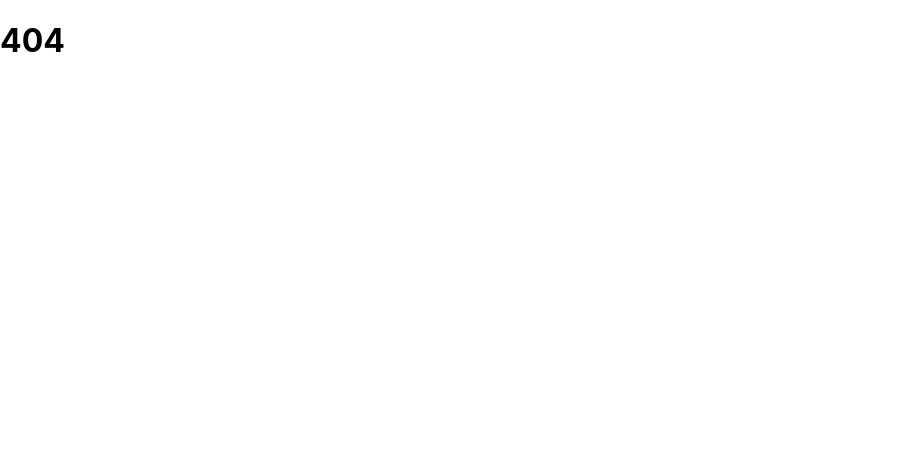
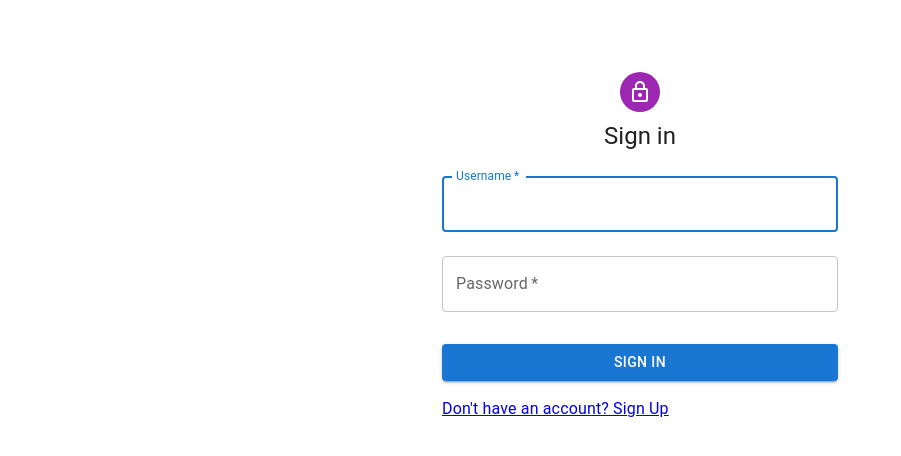
Before and after one commit to navdeepsta/quickart, a React (Create React App) app: page /signin in a window 1280 px wide. Shown: the top 456 px of the page, without its empty margins (0-901 px from the left). Built offline with nearby package versions, Linux system fonts and the light colour scheme.

Commit message:
refactor: add mui SignIn for user login

```diff
--- a/src/App.js
+++ b/src/App.js
@@ -1,5 +1,5 @@
 import Main from "./components/Main";
-import Login from "./components/Authentication/Login";
+import SignIn from "./components/Authentication/SignIn";
 import SignUp from "./components/Authentication/SignUp";
 import Cart from "./components/Cart";
 
@@ -16,7 +16,7 @@ const router = createBrowserRouter(
     <>
       <Route path="/" element={<Main />}></Route>
       <Route path="/products" element={<Main />} />
-      <Route path="/login" element={<Login />}/>
+      <Route path="/signin" element={<SignIn />}/>
       <Route path="/signup" element={<SignUp />}/>
       <Route path="/cart" element={<Cart />}/>
       <Route path="*" element={<h1>404</h1>}></Route>
--- a/src/components/Authentication/Login/Login.css
+++ /dev/null
@@ -1,41 +0,0 @@
-.login-container {
-    font-family: Arial, sans-serif;
-    background-color: #f4f4f4;
-    margin: 0;
-    padding: 0;
-    display: flex;
-    justify-content: center;
-    align-items: center;
-    height: 100vh;
-}
-
-.login-container .form-group {
-    margin-bottom: 15px;
-}
-
-label {
-    display: block;
-    font-weight: bold;
-    margin-bottom: 5px;
-}
-
-.login-container input {
-    width: 100%;
-    padding: 8px;
-    box-sizing: border-box;
-    border: 1px solid #ccc;
-    border-radius: 4px;
-}
-
-button.login, button.register {
-    background-color: #4caf50;
-    color: #fff;
-    padding: 10px;
-    border: none;
-    border-radius: 4px;
-    cursor: pointer;
-}
-
-button.register {
-    margin-left: 5px;
-}
--- a/src/components/Authentication/Login/index.js
+++ /dev/null
@@ -1,102 +0,0 @@
-import React, { useState, useEffect } from "react";
-import { useLocation, useNavigate, Link } from "react-router-dom";
-import Profile from "../../Profile";
-import usersData from "./users.json";
-import "./Login.css";
-
-export default function Login() {
-  const [username, setUsername] = useState("");
-  const [password, setPassword] = useState("");
-  const [loggedIn, setLoggedIn] = useState(false);
-  const [user, setUser] = useState({});
-  const { state } = useLocation();
-  const navigate = useNavigate();
-
-  useEffect(() => {
-    if (state) {
-      setLoggedIn(true);
-      setUser(state.user);
-    }
-  },[]);
-
-  const handleLogin = () => {
-    if(!localStorage.getItem("users"))
-    localStorage.setItem("users", JSON.stringify(usersData))
-
-    let result = localStorage.getItem("users");
-    result = JSON.parse(result);
-
-    // Simulate a simple login check
-    const user = result.users.find(
-      (user) => user.username === username && user.password === password
-    );
-
-    if (user) {
-      setLoggedIn(true);
-      setUser(user);
-    } else {
-      alert("Invalid username or password. Please try again.");
-    }
-  };
-
-  const handleLogout = () => {
-    setLoggedIn(false);
-    navigate("/");
-  };
-
-  const updateUser = (updatedUser) => {
-    let result = localStorage.getItem("users");
-    result = JSON.parse(result)
-    const users = result.users.filter(user=>user.username !== updatedUser.username);
-    users.push(updatedUser);
-    localStorage.setItem("users", JSON.stringify({users:users}));
-    setUser(updatedUser);
-  }
-
-  return (
-    <>
-      {loggedIn ? (
-           <Profile user={user}
-           loggedIn={loggedIn}
-           updateUser={(updatedUser)=>updateUser(updatedUser)}
-           onLogout={handleLogout}/>
-      ) : (
-        <div className="login-container">
-          <form>
-            <h2>Login</h2>
-            <div className="form-group">
-              <label htmlFor="username">Username:</label>
-              <input
-                type="text"
-                id="username"
-                name="username"
-                value={username}
-                onChange={(e) => setUsername(e.target.value)}
-                required
-              />
-            </div>
-            <div className="form-group">
-              <label htmlFor="password">Password:</label>
-              <input
-                type="password"
-                id="password"
-                name="password"
-                value={password}
-                onChange={(e) => setPassword(e.target.value)}
-                required
-              />
-            </div>
-            <button className="login" onClick={handleLogin}>
-              Login
-            </button>
-            <Link to={"/signup"}>
-            <button type="button" className="register">
-               Register
-            </button>
-            </Link>
-          </form>
-        </div>
-      )}
-    </>
-  );
-}
--- /dev/null
+++ b/src/components/Authentication/SignIn/index.js
@@ -0,0 +1,154 @@
+import * as React from "react";
+import { useState, useEffect } from "react";
+import Avatar from "@mui/material/Avatar";
+import Button from "@mui/material/Button";
+import CssBaseline from "@mui/material/CssBaseline";
+import TextField from "@mui/material/TextField";
+import Grid from "@mui/material/Grid";
+import Box from "@mui/material/Box";
+import LockOutlinedIcon from "@mui/icons-material/LockOutlined";
+import Typography from "@mui/material/Typography";
+import Container from "@mui/material/Container";
+import { createTheme, ThemeProvider } from "@mui/material/styles";
+import { useLocation, useNavigate, Link } from "react-router-dom";
+import Profile from "../../Profile";
+import usersData from "./users.json";
+
+// TODO remove, this demo shouldn't need to reset the theme.
+
+const defaultTheme = createTheme();
+
+export default function SignIn() {
+  const [username, setUsername] = useState("");
+  const [password, setPassword] = useState("");
+  const [loggedIn, setLoggedIn] = useState(false);
+  const [user, setUser] = useState({});
+  const { state } = useLocation();
+  const navigate = useNavigate();
+
+  useEffect(() => {
+    if (state) {
+      setLoggedIn(true);
+      setUser(state.user);
+    }
+  }, []);
+
+  const handleSubmit = (event) => {
+    event.preventDefault();
+    if (!localStorage.getItem("users"))
+      localStorage.setItem("users", JSON.stringify(usersData));
+
+    let result = localStorage.getItem("users");
+    result = JSON.parse(result);
+
+    // Simulate a simple login check
+    const user = result.users.find(
+      (user) => user.username === username && user.password === password
+    );
+
+    if (user) {
+      setLoggedIn(true);
+      setUser(user);
+    } else {
+      alert("Invalid username or password. Please try again.");
+    }
+  };
+
+  const handleLogout = () => {
+    setLoggedIn(false);
+    navigate("/");
+  };
+
+  const updateUser = (updatedUser) => {
+    let result = localStorage.getItem("users");
+    result = JSON.parse(result);
+    const users = result.users.filter(
+      (user) => user.username !== updatedUser.username
+    );
+    users.push(updatedUser);
+    localStorage.setItem("users", JSON.stringify({ users: users }));
+    setUser(updatedUser);
+  };
+
+  return (
+    <>
+      {loggedIn ? (
+        <Profile
+          user={user}
+          loggedIn={loggedIn}
+          updateUser={(updatedUser) => updateUser(updatedUser)}
+          onLogout={handleLogout}
+        />
+      ) : (
+        <ThemeProvider theme={defaultTheme}>
+          <Container component="main" maxWidth="xs">
+            <CssBaseline />
+            <Box
+              sx={{
+                marginTop: 8,
+                display: "flex",
+                flexDirection: "column",
+                alignItems: "center",
+              }}
+            >
+              <Avatar sx={{ m: 1, bgcolor: "secondary.main" }}>
+                <LockOutlinedIcon />
+              </Avatar>
+              <Typography component="h1" variant="h5">
+                Sign in
+              </Typography>
+              <Box
+                component="form"
+                onSubmit={handleSubmit}
+                noValidate
+                sx={{ mt: 1 }}
+              >
+                <TextField
+                  margin="normal"
+                  required
+                  fullWidth
+                  id="username"
+                  label="Username"
+                  type="textfield"
+                  name="username"
+                  autoComplete="username"
+                  value={username}
+                  onChange={(e) => setUsername(e.target.value)}
+                  autoFocus
+                />
+                <TextField
+                  margin="normal"
+                  required
+                  fullWidth
+                  name="password"
+                  label="Password"
+                  type="password"
+                  id="password"
+                  value={password}
+                  onChange={(e) => setPassword(e.target.value)}
+                  autoComplete="current-password"
+                />
+
+                <Button
+                  type="submit"
+                  fullWidth
+                  variant="contained"
+                  sx={{ mt: 3, mb: 2 }}
+                >
+                  Sign In
+                </Button>
+                <Grid container>
+                  <Grid item>
+                    <Link to={"/signup"} variant="body2">
+                      {"Don't have an account? Sign Up"}
+                    </Link>
+                  </Grid>
+                </Grid>
+              </Box>
+            </Box>
+          </Container>
+        </ThemeProvider>
+      )}
+    </>
+  );
+}
--- /dev/null
+++ b/src/components/Authentication/SignIn/users.json
@@ -0,0 +1,6 @@
+{
+    "users": [
+      { "username": "demo", "password": "password" },
+      { "username": "testuser", "password": "test123" }
+    ]
+  }
--- a/src/components/Authentication/SignUp/index.js
+++ b/src/components/Authentication/SignUp/index.js
@@ -81,13 +81,13 @@ export default function SignUp() {
             Register
           </button>
           <p>Already have account?</p>
-          <Link to={"/login"}>Login</Link>
+          <Link to={"/signin"}>Login</Link>
         </form>
       ) : (
         <div className="success-message">
           <p>Registration successful!</p>
           <p>
-            <Link to={"/login"} onClick={() => setRegistrationSuccess(false)}>
+            <Link to={"/signin"} onClick={() => setRegistrationSuccess(false)}>
               Click here to login
             </Link>
           </p>
--- a/src/components/Navigation/index.js
+++ b/src/components/Navigation/index.js
@@ -5,11 +5,11 @@ export default function Navigation({ shoppingCart, state }) {
   return (
     <>
       {!state?.loggedIn ? (
-        <Link to="/login">Login</Link>
+        <Link to="/signin">Login</Link>
       ) : (
         <>
           {state?.user.firstName ? state?.user.firstName : state?.user.username}
-          <Link to="/login" state={state}>
+          <Link to="/signin" state={state}>
             Profile
           </Link>
         </>
```
Also changed, not shown: src/components/Authentication/Logout/index.js (added).
